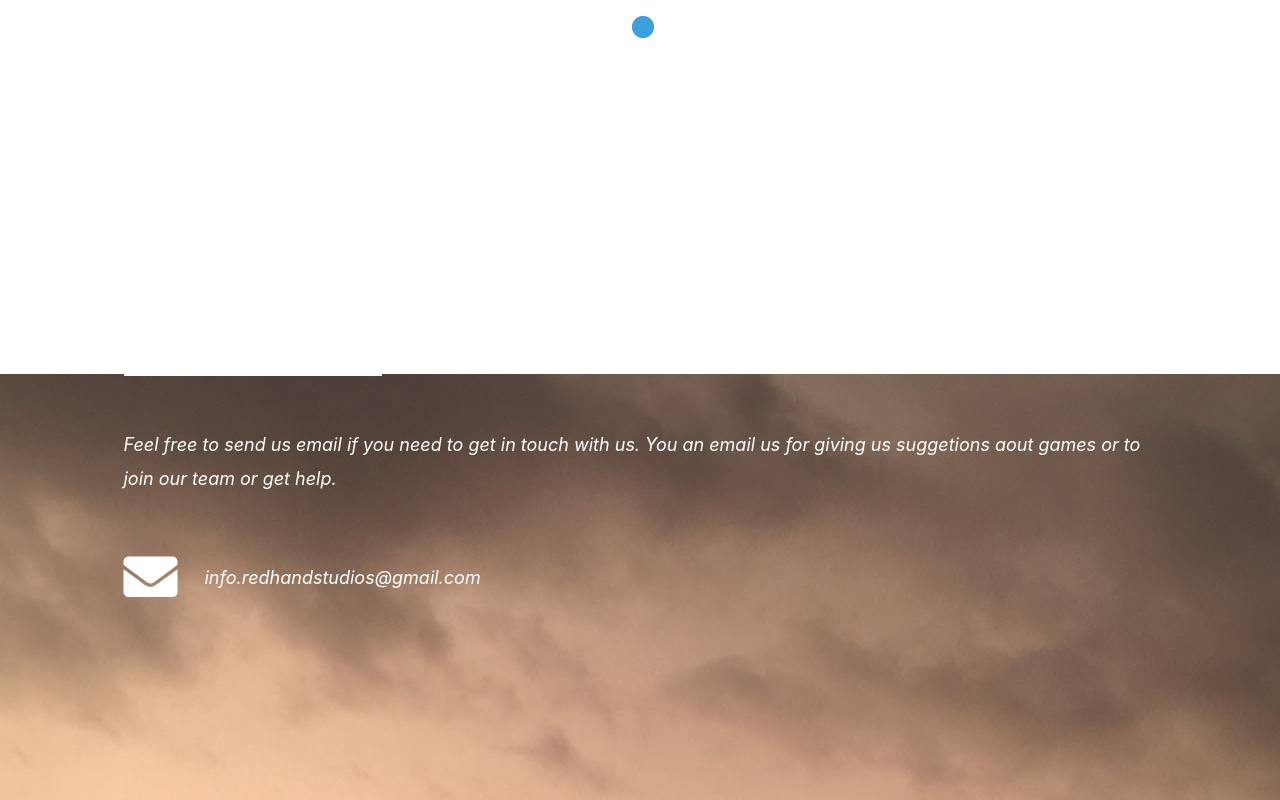
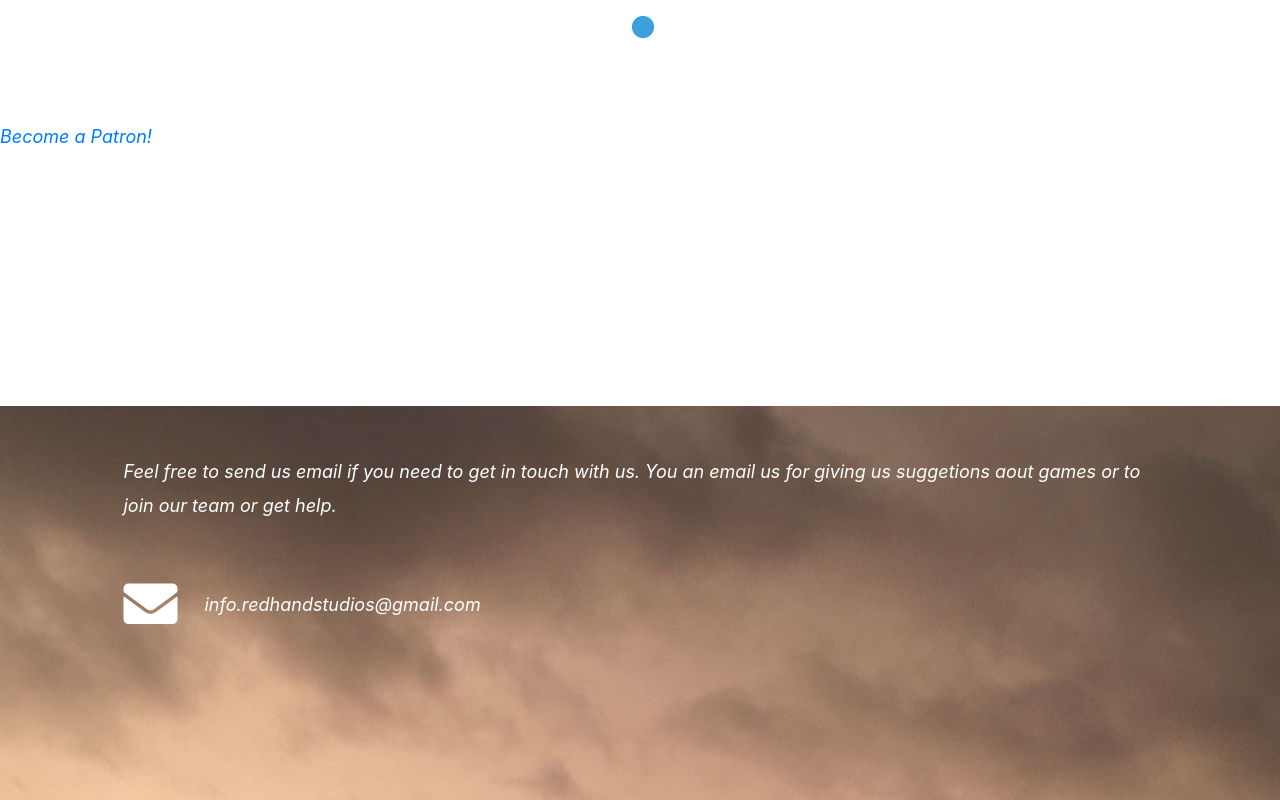
Before and after one commit to RedhandStudios/redhandstudios.github.io, a plain HTML site: page index.html in a window 1280 px wide. Shown: the part 2060-2860 px from the top of the page. Drawn offline with Linux system fonts and the light colour scheme.

Commit message:
Update index.html

```diff
--- a/index.html
+++ b/index.html
@@ -167,6 +167,7 @@
             </div>
           </div>
       </div>
+	      <a href="https://www.patreon.com/bePatron?u=44522854" data-patreon-widget-type="become-patron-button">Become a Patron!</a><script async src="https://c6.patreon.com/becomePatronButton.bundle.js"></script>
     </section>
 
     <!-- Contact -->
```
